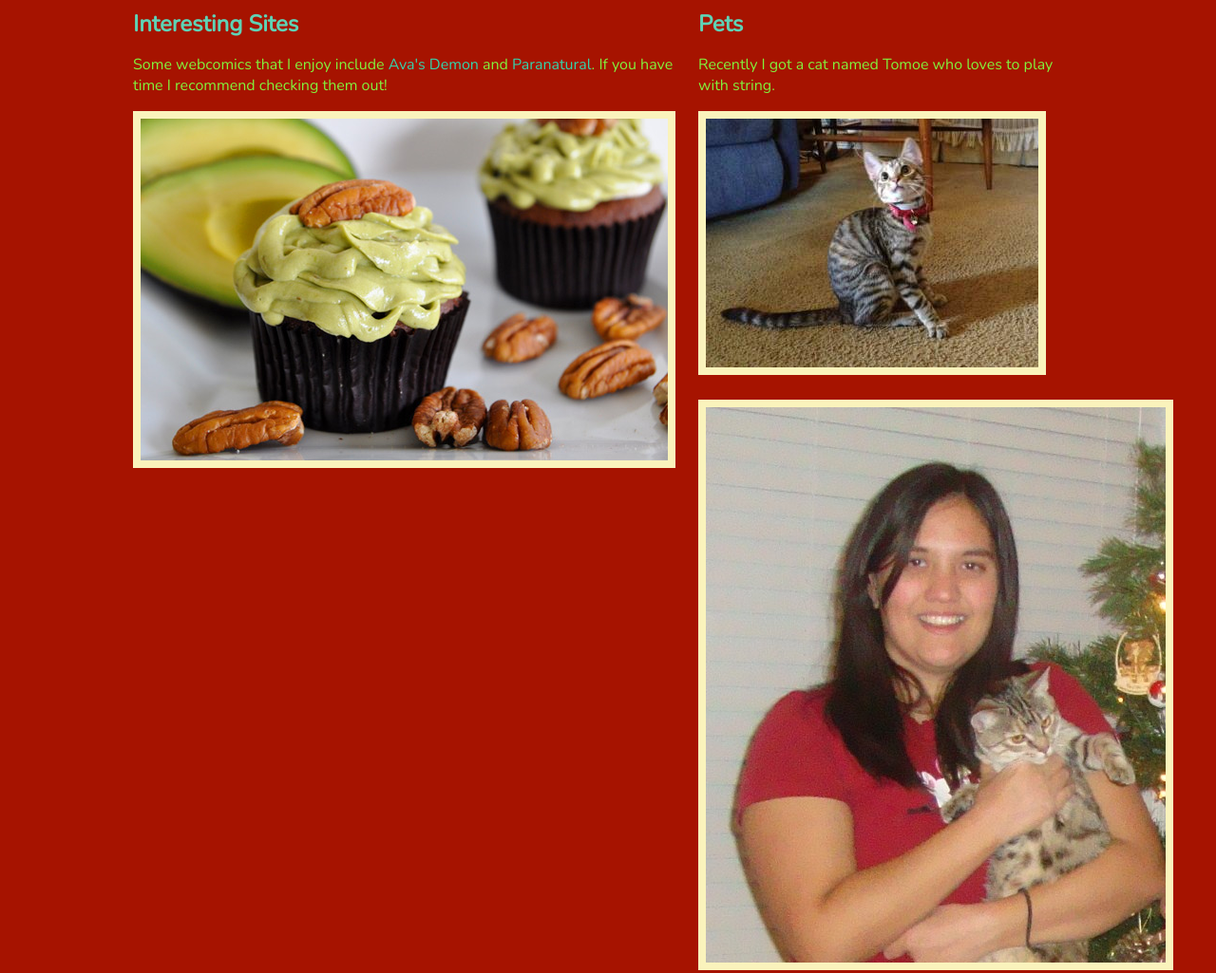
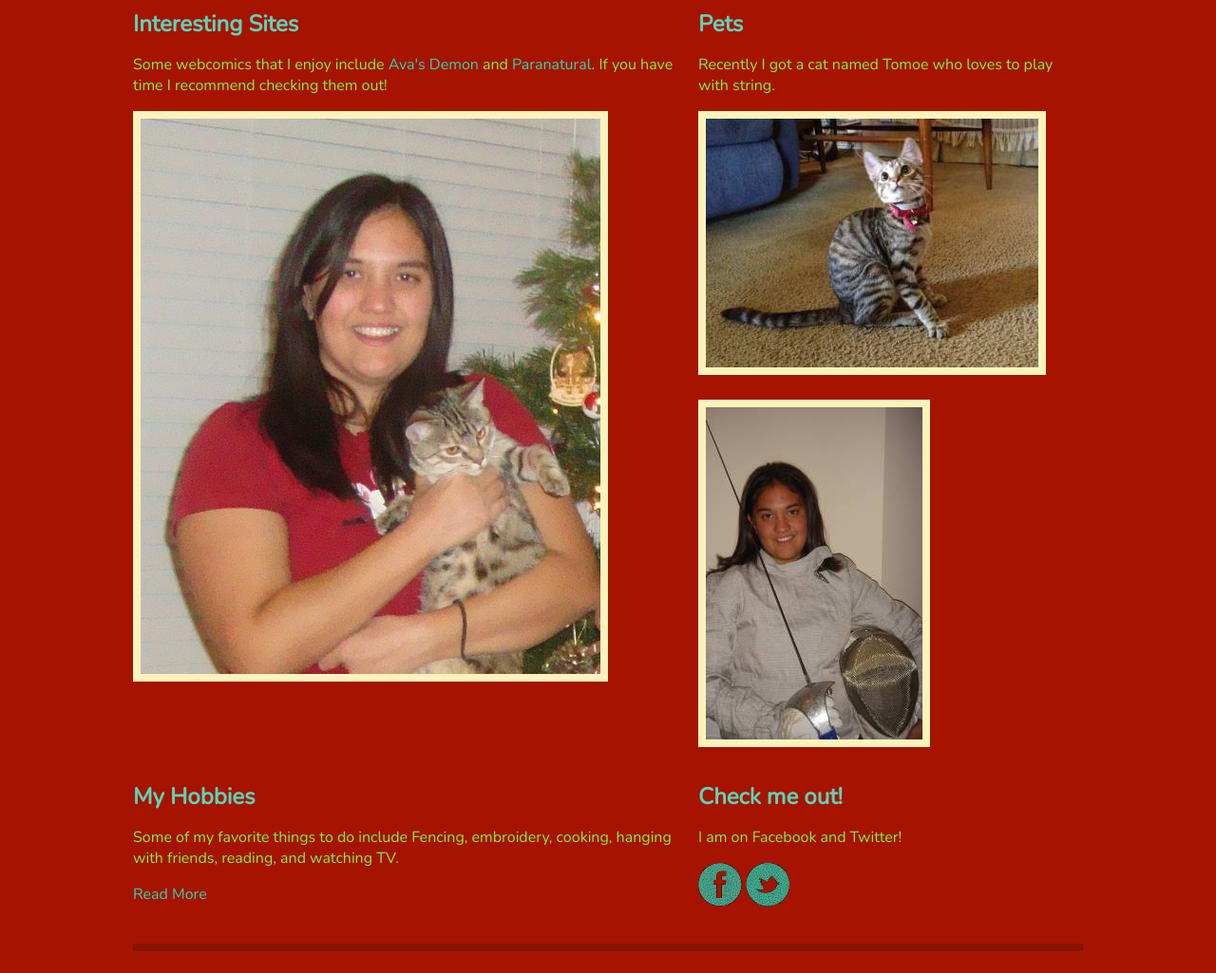
Before and after one commit to kma3a/Website, a plain HTML site: page bakin.html in a window 1280 px wide. Shown: the part 472-1497 px from the top of the page at 95% size. Drawn offline with nearby package versions, Linux system fonts and the light colour scheme.

Commit message:
added my last image and changed the tag

```diff
--- a/bakin.html
+++ b/bakin.html
@@ -32,14 +32,14 @@
 	<div id="featured-cupcake" class="grid_7">
       <h2>Interesting Sites</h2>
 	  <p>Some webcomics that I enjoy include <a href="http://www.avasdemon.com/">Ava's Demon</a> and <a href="http://paranatural.net/">Paranatural</a>. If you have time I recommend checking them out!</p>
-	  <img src="img/featured-cupcake.jpg" alt="Avacado Chocolate cupcake"/>
+	  <img src="img/me_and_tomo.jpg" alt="Me and My Cat"/>
     </div>
 
 	<div id="new-cupcakes" class="grid_5 omega">
       <h2>Pets</h2>
 	  <p>Recently I got a cat named Tomoe who loves to play with string.</p>
 	  <img src="img/Tomoe.jpg" alt="My Cat"/>
-	  <img src="img/me_and_tomo.jpg" alt="Me and My Cat"/>
+	  <img src="img/fencing.jpg" alt="Me In Fencing Gear"/>
     </div>
     <div class="grid_7">
       <h2>My Hobbies</h2>
```
Also changed, not shown: img/fencing.JPG (added).
